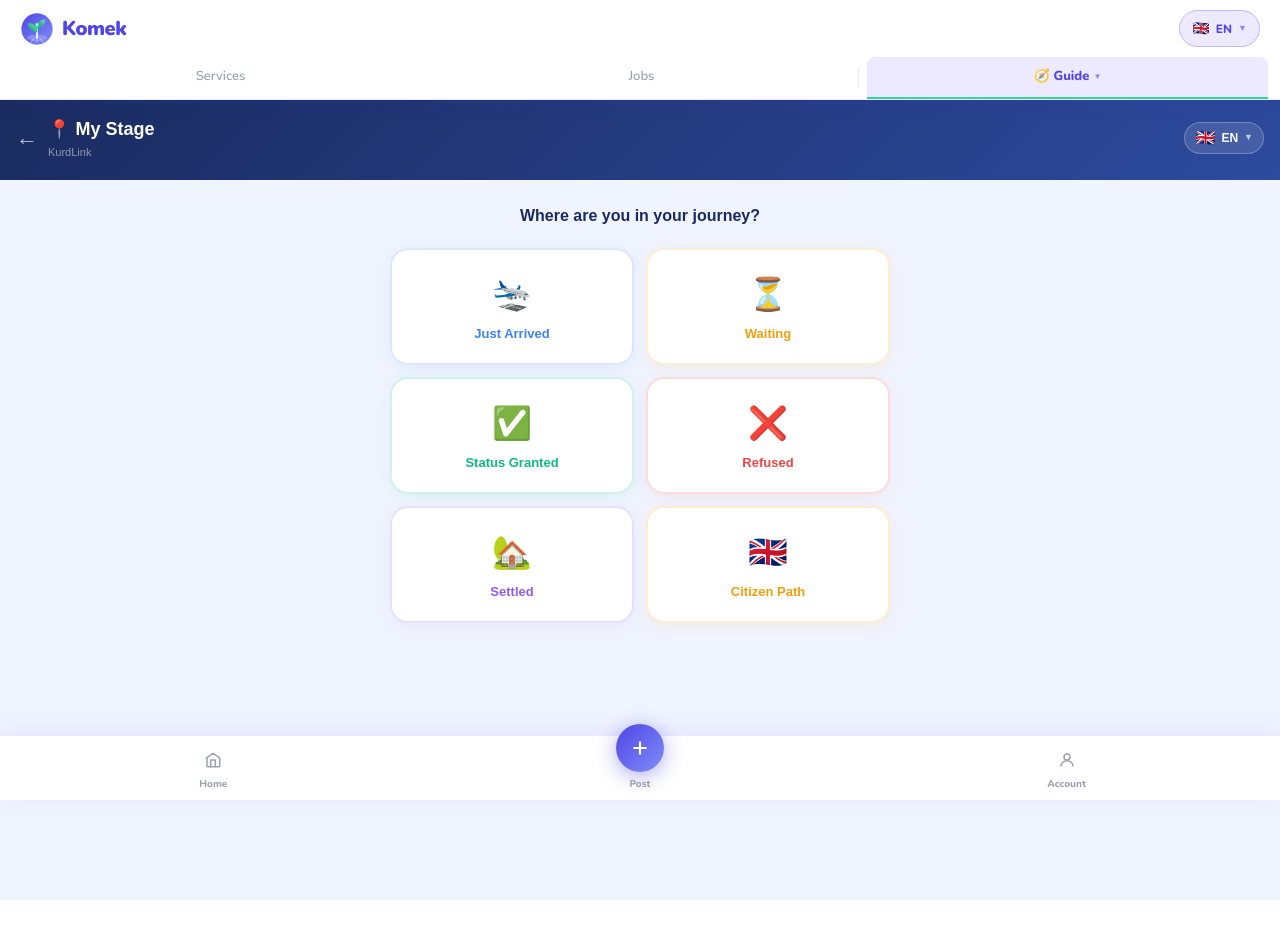
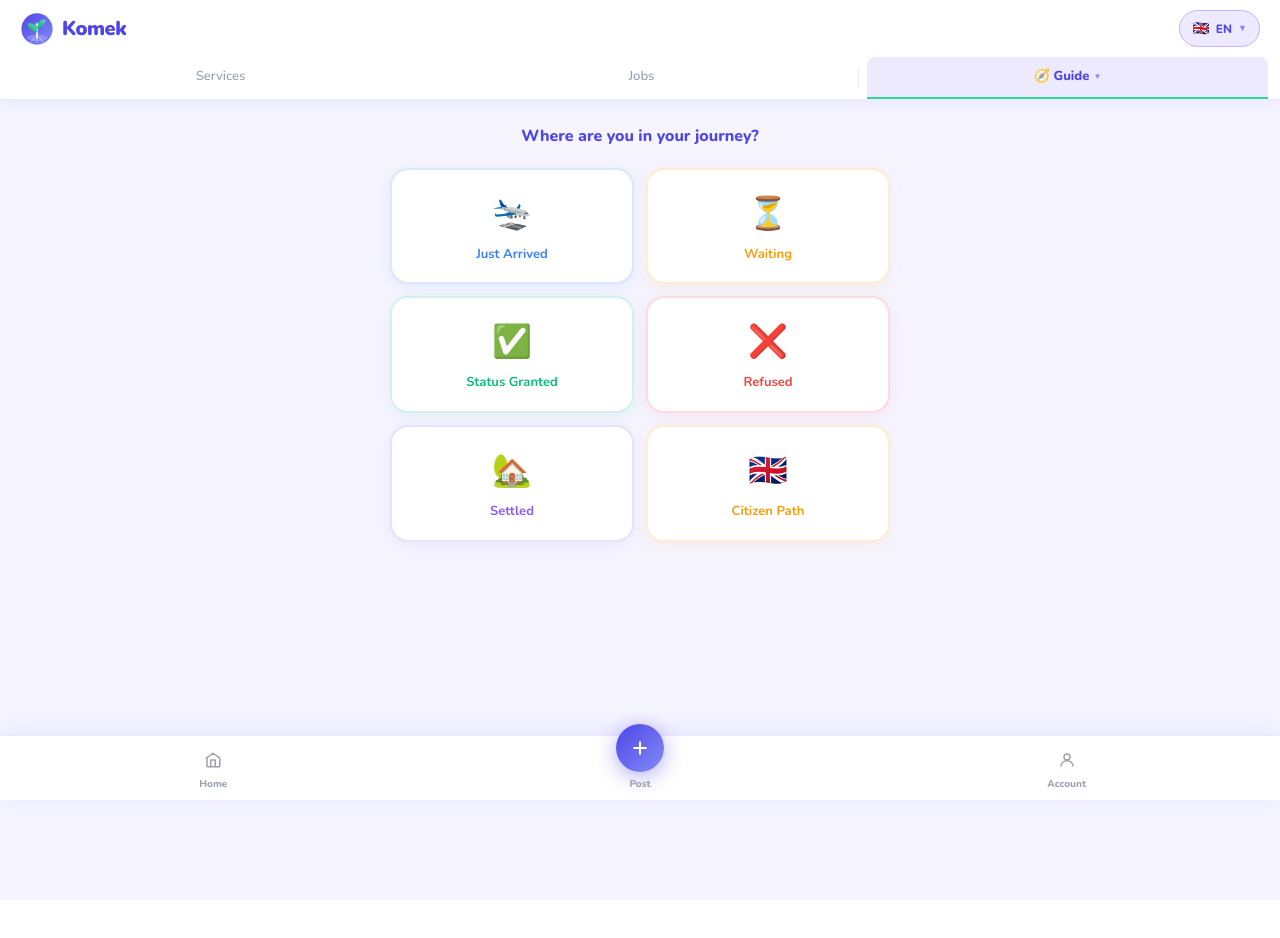
Before and after one commit to bawan93/KurdLink, a Next.js app: page /reber/stage in a window 1280 px wide. Shown: the top 938 px of the page. Built offline with nearby package versions, Linux system fonts and the light colour scheme.

Commit message:
Update page.js

```diff
--- a/app/reber/stage/page.js
+++ b/app/reber/stage/page.js
@@ -1,11 +1,11 @@
 'use client'
 import { useState, useEffect } from 'react'
-import { useRouter } from 'next/navigation'
-import LangDropdown from '../../../components/LangDropdown'
 
-const NAVY = '#1A2B5F'
-const ORANGE = '#FF6B35'
-const FONT = "'Plus Jakarta Sans', 'Sora', sans-serif"
+const INDIGO = '#4F46E5'
+const INDIGO_LIGHT = '#818CF8'
+const FONT = "'Nunito', 'Plus Jakarta Sans', sans-serif"
+const BG = '#F5F4FF'
+const SOFT = '#EDE9FE'
 
 const STAGES = [
   { id: 'arrived',  emoji: '🛬', color: '#3B82F6', label: { en: 'Just Arrived',  ku: 'تازە گەیشتووم',   fa: 'تازه رسیدم',   ar: 'وصلت للتو'    } },
@@ -17,20 +17,22 @@ const STAGES = [
 ]
 
 const TX = {
-  en: { title: 'My Stage', sub: 'Where are you in your journey?', back: '← Back' },
-  ku: { title: 'قۆناغەکەم', sub: 'لە کوێیت لە گەشتەکەتدا؟', back: '→ گەڕانەوە' },
-  fa: { title: 'مرحله من', sub: 'در کجای سفرت هستی؟', back: '→ بازگشت' },
-  ar: { title: 'مرحلتي', sub: 'أين أنت في رحلتك؟', back: '→ رجوع' },
+  en: { title: 'My Stage', sub: 'Where are you in your journey?' },
+  ku: { title: 'قۆناغەکەم', sub: 'لە کوێیت لە گەشتەکەتدا؟' },
+  fa: { title: 'مرحله من', sub: 'در کجای سفرت هستی؟' },
+  ar: { title: 'مرحلتي', sub: 'أين أنت في رحلتك؟' },
 }
 
 export default function MyStage() {
-  const router = useRouter()
   const [lang, setLang] = useState('en')
   const [activeStage, setActiveStage] = useState(null)
 
   useEffect(() => {
-    const saved = localStorage.getItem('kurdlink_lang')
+    const saved = localStorage.getItem('komek_lang')
     if (saved && TX[saved]) setLang(saved)
+    const handler = (e) => setLang(e.detail)
+    window.addEventListener('langchange', handler)
+    return () => window.removeEventListener('langchange', handler)
   }, [])
 
   const t = TX[lang] || TX.en
@@ -38,26 +40,11 @@ export default function MyStage() {
   const stage = activeStage ? STAGES.find(s => s.id === activeStage) : null
 
   return (
-    <div style={{ minHeight: '100vh', background: '#F0F4FF', fontFamily: FONT, direction: isRtl ? 'rtl' : 'ltr' }}>
-      <div style={{ background: `linear-gradient(135deg, ${NAVY} 0%, #2D4A9E 100%)`, padding: '16px 16px 20px', position: 'sticky', top: 0, zIndex: 100 }}>
-        <div style={{ display: 'flex', alignItems: 'center', justifyContent: 'space-between' }}>
-          <div style={{ display: 'flex', alignItems: 'center', gap: 10 }}>
-            <button onClick={() => activeStage ? setActiveStage(null) : router.push('/home')}
-              style={{ background: 'none', border: 'none', color: 'rgba(255,255,255,0.7)', fontSize: 22, cursor: 'pointer', padding: 0 }}>
-              {isRtl ? '→' : '←'}
-            </button>
-            <div>
-              <div style={{ fontSize: 18, fontWeight: 900, color: '#fff' }}>📍 {t.title}</div>
-              <div style={{ fontSize: 11, color: 'rgba(255,255,255,0.5)', marginTop: 1 }}>KurdLink</div>
-            </div>
-          </div>
-          <LangDropdown lang={lang} onChange={(l) => { setLang(l); localStorage.setItem('kurdlink_lang', l) }} />
-        </div>
-      </div>
+    <div style={{ minHeight: '100vh', background: BG, fontFamily: FONT, direction: isRtl ? 'rtl' : 'ltr', paddingBottom: 80 }}>
 
       {!activeStage && (
         <div style={{ padding: '24px 16px' }}>
-          <p style={{ fontSize: 16, fontWeight: 700, color: NAVY, marginBottom: 20, textAlign: 'center' }}>{t.sub}</p>
+          <p style={{ fontSize: 16, fontWeight: 800, color: INDIGO, marginBottom: 20, textAlign: 'center' }}>{t.sub}</p>
           <div style={{ display: 'grid', gridTemplateColumns: '1fr 1fr', gap: 12, maxWidth: 500, margin: '0 auto' }}>
             {STAGES.map(stage => (
               <button key={stage.id} onClick={() => setActiveStage(stage.id)} style={{
@@ -65,7 +52,10 @@ export default function MyStage() {
                 gap: 8, padding: '20px 12px', background: '#fff',
                 border: `2px solid ${stage.color}30`, borderRadius: 18, cursor: 'pointer', fontFamily: FONT,
                 boxShadow: `0 4px 16px ${stage.color}15`, transition: 'all 0.2s',
-              }}>
+              }}
+              onMouseEnter={e => e.currentTarget.style.transform = 'translateY(-2px)'}
+              onMouseLeave={e => e.currentTarget.style.transform = 'translateY(0)'}
+              >
                 <span style={{ fontSize: 32 }}>{stage.emoji}</span>
                 <span style={{ fontSize: 13, fontWeight: 700, color: stage.color, textAlign: 'center', lineHeight: 1.3 }}>
                   {stage.label[lang] || stage.label.en}
@@ -78,11 +68,18 @@ export default function MyStage() {
 
       {activeStage && stage && (
         <div style={{ padding: '16px 16px 32px' }}>
+          <button onClick={() => setActiveStage(null)} style={{
+            background: 'none', border: 'none', color: INDIGO, fontSize: 14, fontWeight: 700,
+            cursor: 'pointer', fontFamily: FONT, marginBottom: 16, padding: 0,
+            display: 'flex', alignItems: 'center', gap: 6,
+          }}>
+            {isRtl ? '→' : '←'} {t.title}
+          </button>
           <div style={{ background: `linear-gradient(135deg, ${stage.color} 0%, ${stage.color}CC 100%)`, borderRadius: 20, padding: '20px', marginBottom: 20 }}>
             <div style={{ fontSize: 28, marginBottom: 8 }}>{stage.emoji}</div>
             <div style={{ fontSize: 20, fontWeight: 900, color: '#fff' }}>{stage.label[lang] || stage.label.en}</div>
           </div>
-          <p style={{ fontSize: 14, color: '#666', textAlign: 'center', padding: '40px 20px' }}>
+          <p style={{ fontSize: 14, color: '#9CA3AF', textAlign: 'center', padding: '40px 20px', fontWeight: 500 }}>
             Content coming soon...
           </p>
         </div>
```
